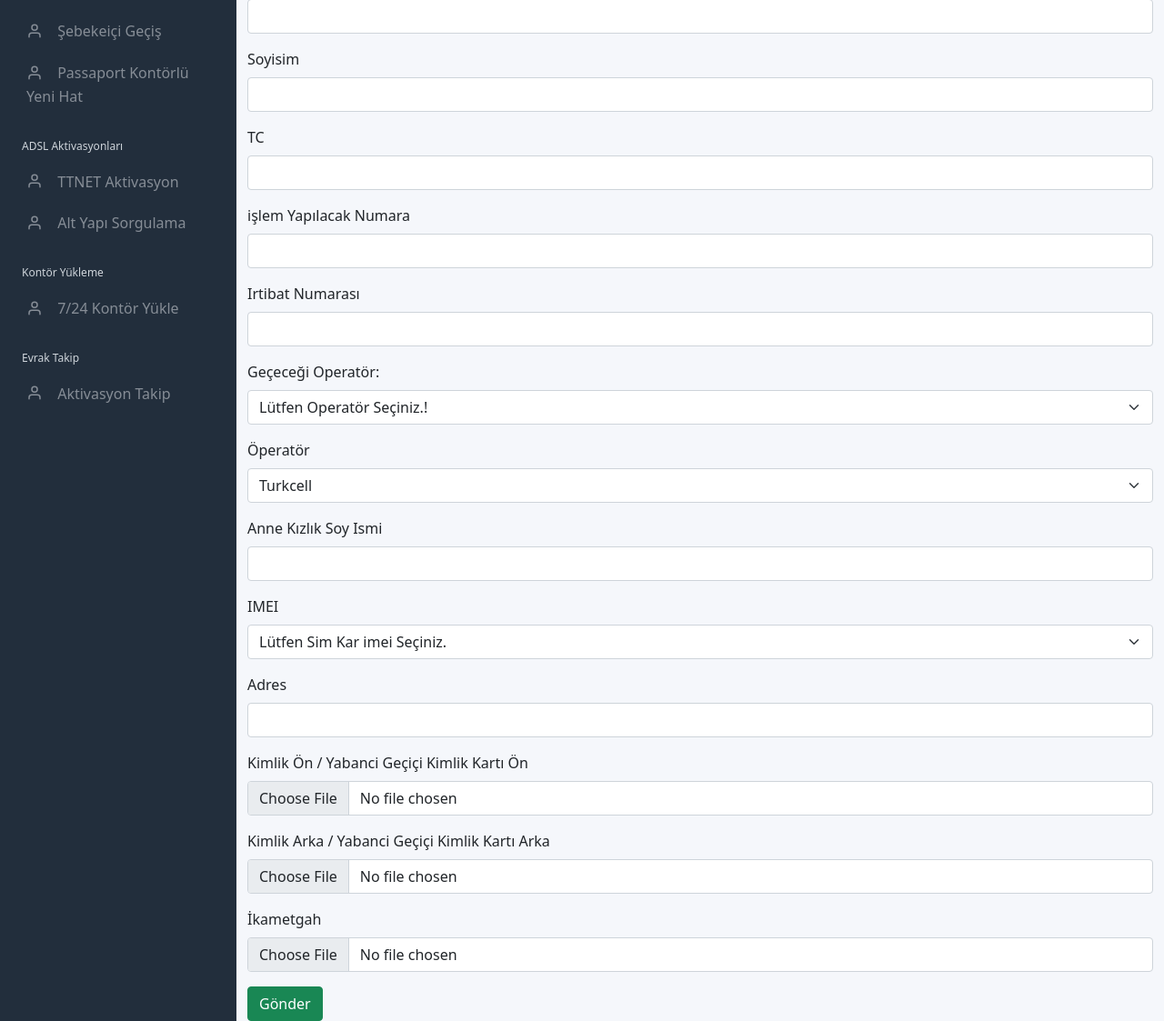
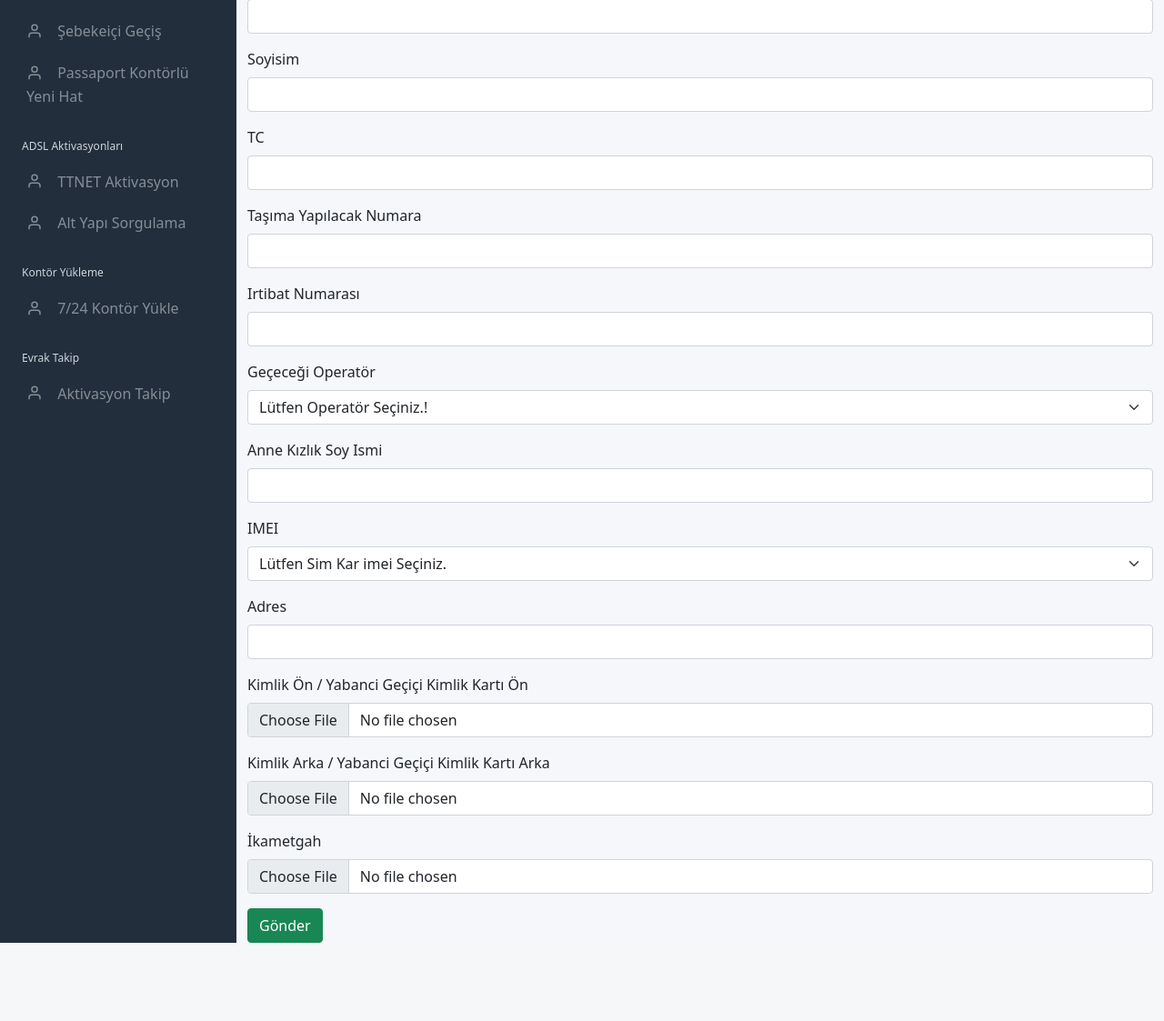
Before and after one commit to MelihOZKAS/aktivasyon, a Django app: template templates/system/evrak-gir.html in a window 1280 px wide. Shown: the part 287-1410 px from the top of the page at 91% size. After the commit the page ends 1324 px from the top, so only its background shows below. Run offline with Django 4.2, Linux system fonts and the light colour scheme; the template is opened without the code that fills it, so the values that code supplies are empty; some libraries are stand-ins or nearby versions.

Commit message:
feat: Şükürler Olsun v4

```diff
--- a/basvurular/admin.py
+++ b/basvurular/admin.py
@@ -9,8 +9,8 @@ from django.utils.html import format_html
 
 class EvrakAdmin(admin.ModelAdmin):
     list_display = (
-        'id', 'resim', 'isim', 'soyisim', 'tc', 'numara', 'irtibat', 'operatoru', 'gececegi_operator', 'aks')
-    list_filter = ('operatoru', 'gececegi_operator','odeme_durumu','aktivasyon_durumu','user__username',)
+        'id', 'resim', 'isim', 'soyisim', 'tc', 'numara', 'irtibat',  'gececegi_operator', 'aks')
+    list_filter = ('gececegi_operator','odeme_durumu','aktivasyon_durumu','user__username',)
     search_fields = ('isim', 'soyisim', 'tc', 'numara', 'irtibat')
     list_display_links = ('id', 'resim', 'isim',)
     readonly_fields = ('user',)
--- a/basvurular/models.py
+++ b/basvurular/models.py
@@ -94,7 +94,6 @@ class Evrak(models.Model):
     tc = models.CharField(max_length=100)
     numara = models.CharField(max_length=100)
     irtibat = models.CharField(max_length=100)
-    operatoru = models.CharField(max_length=100)
     gececegi_operator = models.CharField(max_length=100)
     tarifeTurk = models.ForeignKey(TurkTarife, related_name='evrak_turk', blank=True,null=True,on_delete=models.CASCADE)
     tarifeYabanci = models.ForeignKey(YabanciTarife, related_name='evrak_yabanci',  blank=True,null=True,on_delete=models.CASCADE)
--- a/templates/system/evrak-gir.html
+++ b/templates/system/evrak-gir.html
@@ -40,7 +40,7 @@
                 <input type="number" class="form-control" id="tc" name="tc" required>
             </div>
             <div class="mb-3">
-                <label for="numara" class="form-label">işlem Yapılacak Numara</label>
+                <label for="numara" class="form-label">Taşıma Yapılacak Numara</label>
                 <input type="number" class="form-control" id="numara" name="numara" required>
             </div>
             <div class="mb-3">
@@ -49,24 +49,20 @@
             </div>
 
             <div class="mb-3">
-                <label for="operator" class="form-label"> Geçeceği Operatör:</label>
+                <label for="operator" class="form-label"> Geçeceği Operatör</label>
                 <select class="form-select" id="operator" name="gececegi_operator">
                     <option value="">Lütfen Operatör Seçiniz.!</option>
-                    <option value="Turkcell">Turkcell</option>
-                    <option value="Avea">Avea</option>
-                    <option value="Vodafone">Vodafone</option>
+                    <option value="Turkcell">Turkcell Kontörlü</option>
+                    <option value="Avea">Avea Kontörlü</option>
+                    <option value="Vodafone">Vodafone Kontörlü</option>
+                    <option value="TurkcellF">Turkcell Faturalı</option>
+                    <option value="AveaF">Avea Faturalı</option>
+                    <option value="VodafoneF">Vodafone Faturalı</option>
                 </select>
             </div>
 
 
-            <div class="mb-3">
-                <label for="geçeceği_öperatör" class="form-label">Öperatör</label>
-                <select class="form-select" id="gececegi_operator" name="operatoru" required>
-                    <option value="Turkcell">Turkcell</option>
-                    <option value="Avea">Avea</option>
-                    <option value="Vodafone">Vodafone</option>
-                </select>
-            </div>
+
 
             <div id="tarifeTurkDiv" style="display: none;">
                 <div class="mb-3">
```
Also changed, not shown: basvurular/migrations/0009_remove_evrak_operatoru.py (added).
